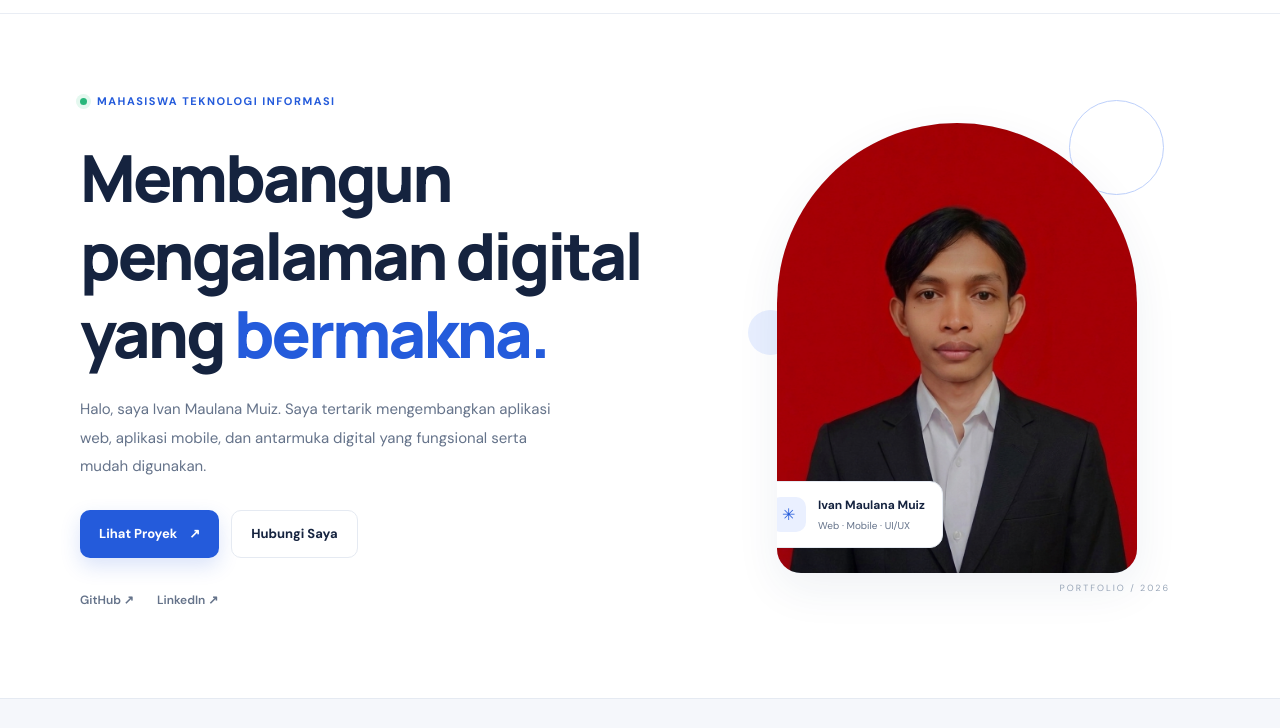
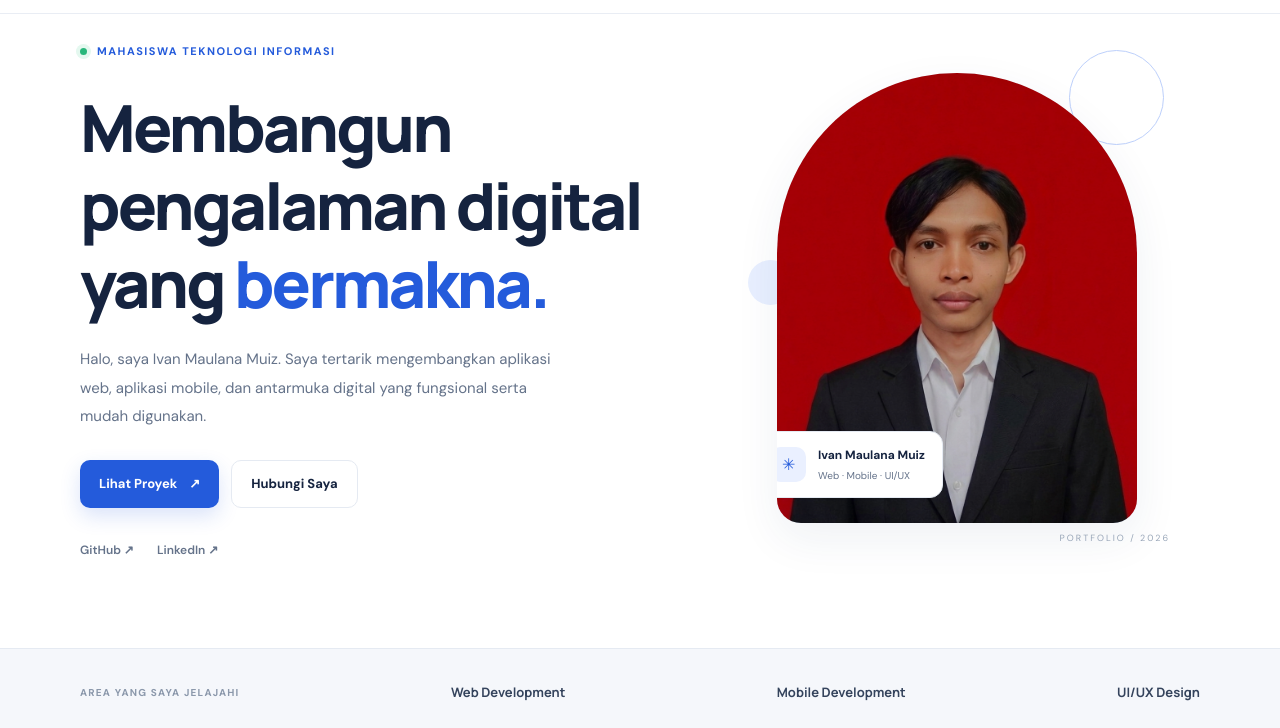
Before and after one commit to Ivan-Iz/ivan-portfolio, a plain HTML site: page index.html in a window 1280 px wide. Shown: the part 63-791 px from the top of the page. Drawn offline with Linux system fonts and the light colour scheme.

Commit message:
perubahan gap navbar dan hero section

```diff
--- a/style.css
+++ b/style.css
@@ -141,7 +141,7 @@ img {
   grid-template-columns: 1.08fr 0.92fr;
   align-items: center;
   gap: 64px;
-  padding-top: 72px;
+  padding-top: 22px;
   padding-bottom: 88px;
 }
 
```
